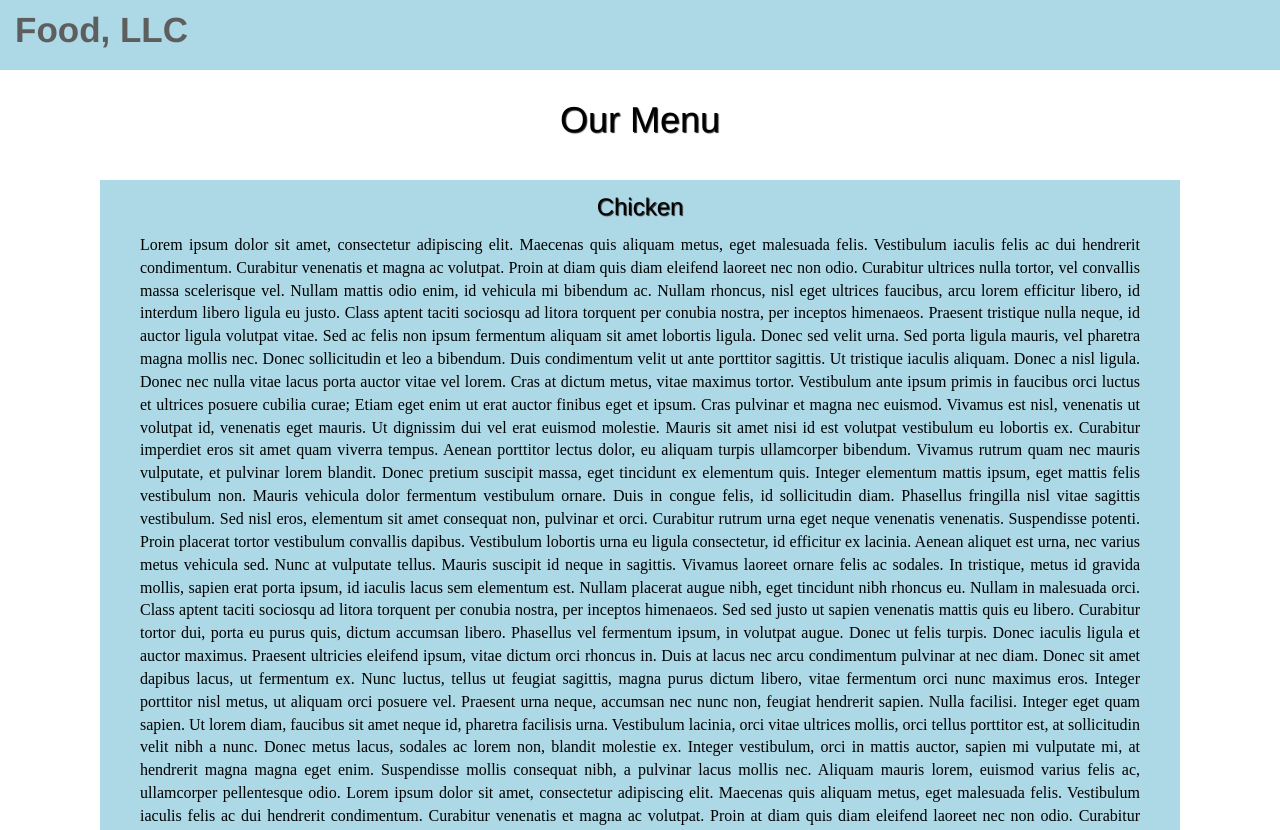
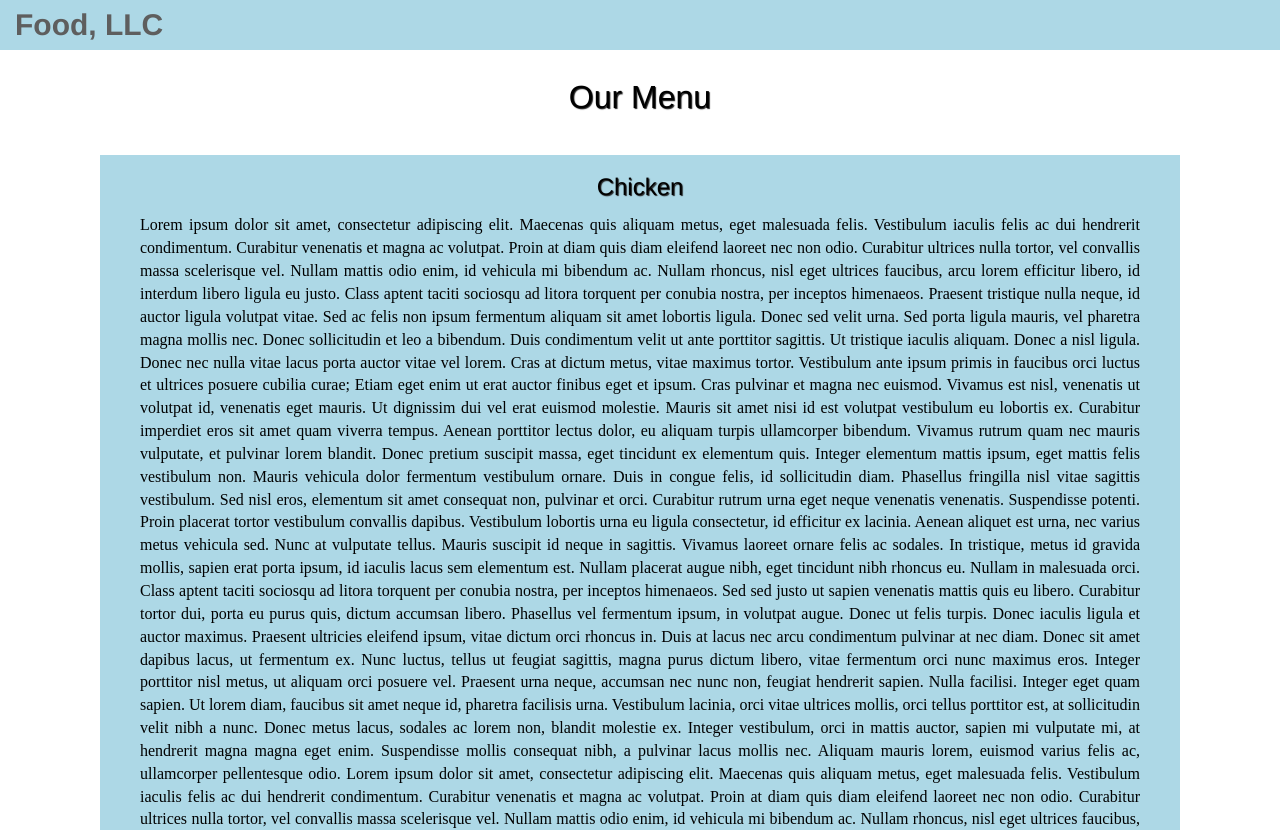
Before and after one commit to livyuka/web-develop-course, a plain HTML site: page module3-solution/index.html in a window 1280 px wide. Shown: the top 830 px of the page. Drawn offline with Linux system fonts and the light colour scheme.

Commit message:
assignment

```diff
--- a/module3-solution/css/styles.css
+++ b/module3-solution/css/styles.css
@@ -9,16 +9,14 @@ body {
   background-color: lightblue;
   border-radius: 0;
   border: 0;
-  height: 70px;
 }
 .navbar-brand {
-  padding-top: 20px;
+  padding-top: 15px;
   text-align: left;
   color: black;
   font-family: Helvetica, Arial;
-  font-size: 35px;
+  font-size: 30px;
   font-weight: bold;
-
 }
 
 .navbar-brand a:hover, .navbar-brand a:focus {
@@ -41,6 +39,7 @@ body {
   text-shadow: 1px 1px 1px #222;
   margin-bottom: 40px;
   margin-top: 30px;
+  font-size: 2em;
 }
 
 .row .box-description {
@@ -53,9 +52,8 @@ body {
 
 .title {
   font-size: 1.5em;
-
   text-shadow: 1px 1px 1px #222;
-  margin-top: 10px;
+  margin-top: 15px;
 }
 .text {
   font-family: "Colibri", "Comic Sans";
```
